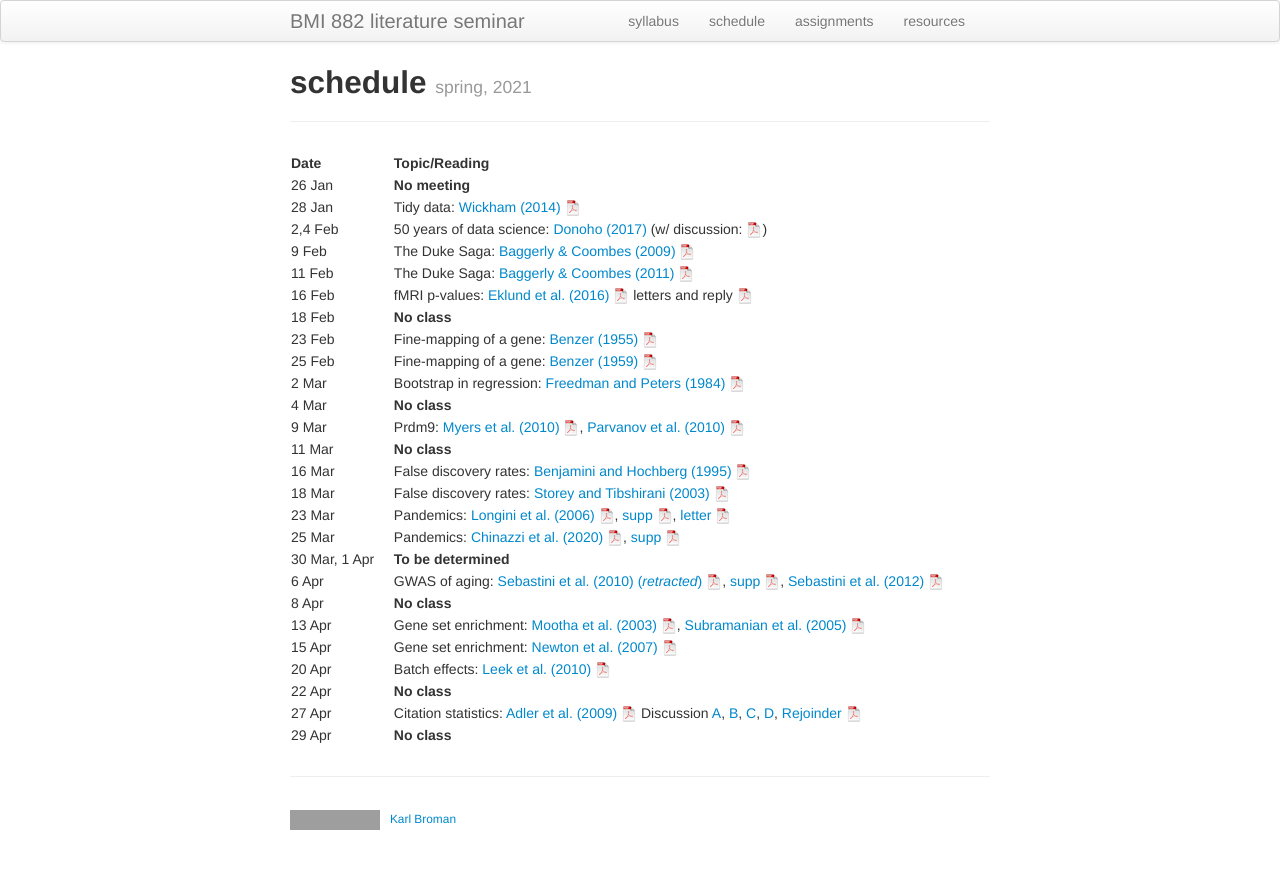
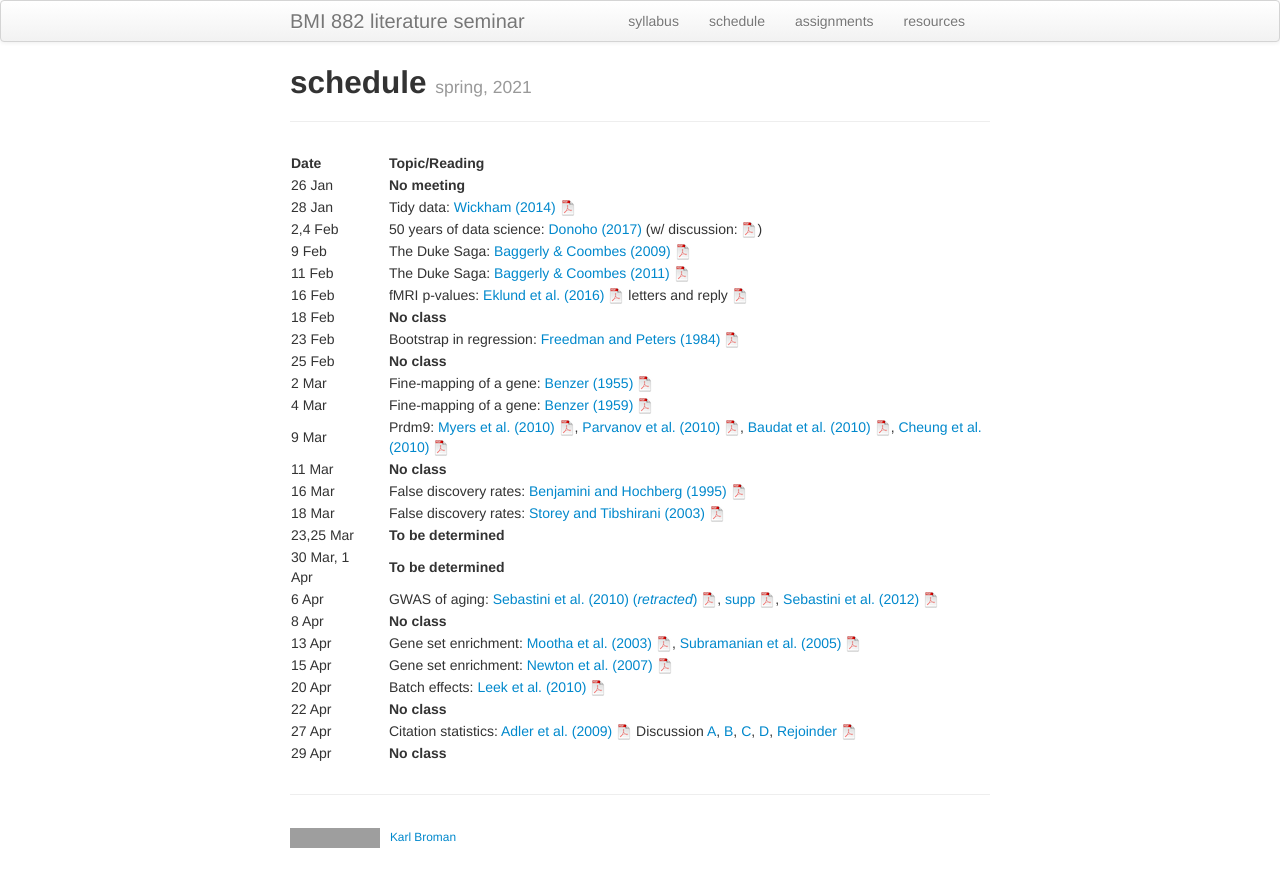
Before and after one commit to kbroman/BMI882_spring2023, a Jekyll site: the page built from schedule.md, in a window 1280 px wide. Shown: the top 887 px of the page. Built offline with Jekyll 4.4.1, drawn with Linux system fonts in a browser that asks for light colours; grey boxes are pictures that could not be loaded.

Commit message:
Rearrange schedule

```diff
--- a/schedule.md
+++ b/schedule.md
@@ -14,16 +14,15 @@ description: Schedule and readings for BMI 882, Biomedical data science scholarl
 | 11 Feb       |    | The Duke Saga: [Baggerly & Coombes (2011)](https://academic.oup.com/clinchem/article/57/5/688/5621016) [![pdf logo](icons/pdf-icon.png)](https://academic.oup.com/clinchem/article-pdf/57/5/688/31736129/clinchem0688.pdf)
 | 16 Feb      |    | fMRI p-values: [Eklund et al. (2016)](https://doi.org/10.1073/pnas.1602413113) [![pdf logo](icons/pdf-icon.png)](https://www.pnas.org/content/pnas/113/28/7900.full.pdf) letters and reply [![pdf logo](icons/pdf-icon.png)](assets/eklund_disc.pdf)
 | 18 Feb      |    | **No class**
-| 23 Feb      |    | Fine-mapping of a gene: [Benzer (1955)](https://doi.org/10.1073/pnas.41.6.344) [![pdf logo](icons/pdf-icon.png)](https://www.pnas.org/content/pnas/41/6/344.full.pdf)
-| 25 Feb      |    | Fine-mapping of a gene: [Benzer (1959)](https://doi.org/10.1073/pnas.45.11.1607) [![pdf logo](icons/pdf-icon.png)](https://www.pnas.org/content/pnas/45/11/1607.full.pdf)
-| 2 Mar      |    | Bootstrap in regression: [Freedman and Peters (1984)](https://www.jstor.org/stable/2288341) [![pdf logo](icons/pdf-icon.png)](assets/freedman_peters_1984.pdf)
-| 4 Mar      |    | **No class**
-| 9 Mar       |    | Prdm9: [Myers et al. (2010)](https://doi.org/10.1126/science.1182363) [![pdf logo](icons/pdf-icon.png)](https://science.sciencemag.org/content/327/5967/876.full.pdf), [Parvanov et al. (2010)](https://doi.org/10.1126/science.1181495) [![pdf logo](icons/pdf-icon.png)](https://science.sciencemag.org/content/sci/327/5967/835.full.pdf)
+| 23 Feb      |    | Bootstrap in regression: [Freedman and Peters (1984)](https://www.jstor.org/stable/2288341) [![pdf logo](icons/pdf-icon.png)](assets/freedman_peters_1984.pdf)
+| 25 Feb      |    | **No class**
+| 2 Mar      |    | Fine-mapping of a gene: [Benzer (1955)](https://doi.org/10.1073/pnas.41.6.344) [![pdf logo](icons/pdf-icon.png)](https://www.pnas.org/content/pnas/41/6/344.full.pdf)
+| 4 Mar      |    | Fine-mapping of a gene: [Benzer (1959)](https://doi.org/10.1073/pnas.45.11.1607) [![pdf logo](icons/pdf-icon.png)](https://www.pnas.org/content/pnas/45/11/1607.full.pdf)
+| 9 Mar       |    | Prdm9: [Myers et al. (2010)](https://doi.org/10.1126/science.1182363) [![pdf logo](icons/pdf-icon.png)](https://science.sciencemag.org/content/327/5967/876.full.pdf), [Parvanov et al. (2010)](https://doi.org/10.1126/science.1181495) [![pdf logo](icons/pdf-icon.png)](https://science.sciencemag.org/content/sci/327/5967/835.full.pdf), [Baudat et al. (2010)](https://doi.org/10.1126/science.1183439) [![pdf logo](icons/pdf-icon.png)](https://science.sciencemag.org/content/327/5967/836.full.pdf), [Cheung et al. (2010)](https://doi.org/10.1126/science.1187155) [![pdf logo](icons/pdf-icon.png)](https://science.sciencemag.org/content/sci/327/5967/791.full.pdf)
 | 11 Mar       |    | **No class** |
 | 16 Mar      |    | False discovery rates: [Benjamini and Hochberg (1995)](https://doi.org/10.1111/j.2517-6161.1995.tb02031.x) [![pdf logo](icons/pdf-icon.png)](http://bit.ly/32ovGFh)
 | 18 Mar      |    | False discovery rates: [Storey and Tibshirani (2003)](https://doi.org/10.1073/pnas.1530509100) [![pdf logo](icons/pdf-icon.png)](https://www.pnas.org/content/pnas/100/16/9440.full.pdf)
-| 23 Mar      |    | Pandemics: [Longini et al. (2006)](https://doi.org/10.1126/science.1115717) [![pdf logo](icons/pdf-icon.png)](assets/longini2006.pdf), [supp](https://science.sciencemag.org/content/suppl/2005/08/11/1115717.DC1) [![pdf logo](icons/pdf-icon.png)](https://science.sciencemag.org/content/sci/suppl/2005/08/11/1115717.DC1/Longini.SOM.pdf), [letter](https://doi.org/10.1126/science.310.5751.1117c) [![pdf logo](icons/pdf-icon.png)](assets/longini2006_letter.pdf)
-|  25 Mar      |    | Pandemics: [Chinazzi et al. (2020)](https://doi.org/10.1126/science.aba9757) [![pdf logo](icons/pdf-icon.png)](https://science.sciencemag.org/content/sci/early/2020/03/05/science.aba9757.full.pdf), [supp](https://science.sciencemag.org/content/suppl/2020/03/05/science.aba9757.DC1) [![pdf logo](icons/pdf-icon.png)](https://science.sciencemag.org/content/sci/suppl/2020/03/05/science.aba9757.DC1/aba9757_Chinazzi_SM.pdf)
+| 23,25 Mar   |    | **To be determined**
 | 30 Mar, 1 Apr   |    | **To be determined** |
 |  6 Apr      |    | GWAS of aging: [Sebastini et al. (2010) (_retracted_)](https://doi.org/10.1126/science.1190532) [![pdf logo](icons/pdf-icon.png)](assets/sebastini2010.pdf), [supp](https://science.sciencemag.org/content/suppl/2010/06/30/science.1190532.DC1) [![pdf logo](icons/pdf-icon.png)](https://science.sciencemag.org/content/sci/suppl/2010/06/30/science.1190532.DC1/Sebastiani_SOM.pdf), [Sebastini et al. (2012)](https://doi.org/10.1371/journal.pone.0029848) [![pdf logo](icons/pdf-icon.png)](https://journals.plos.org/plosone/article/file?id=10.1371/journal.pone.0029848&type=printable)
 |  8 Apr      |    | **No class** |
```
